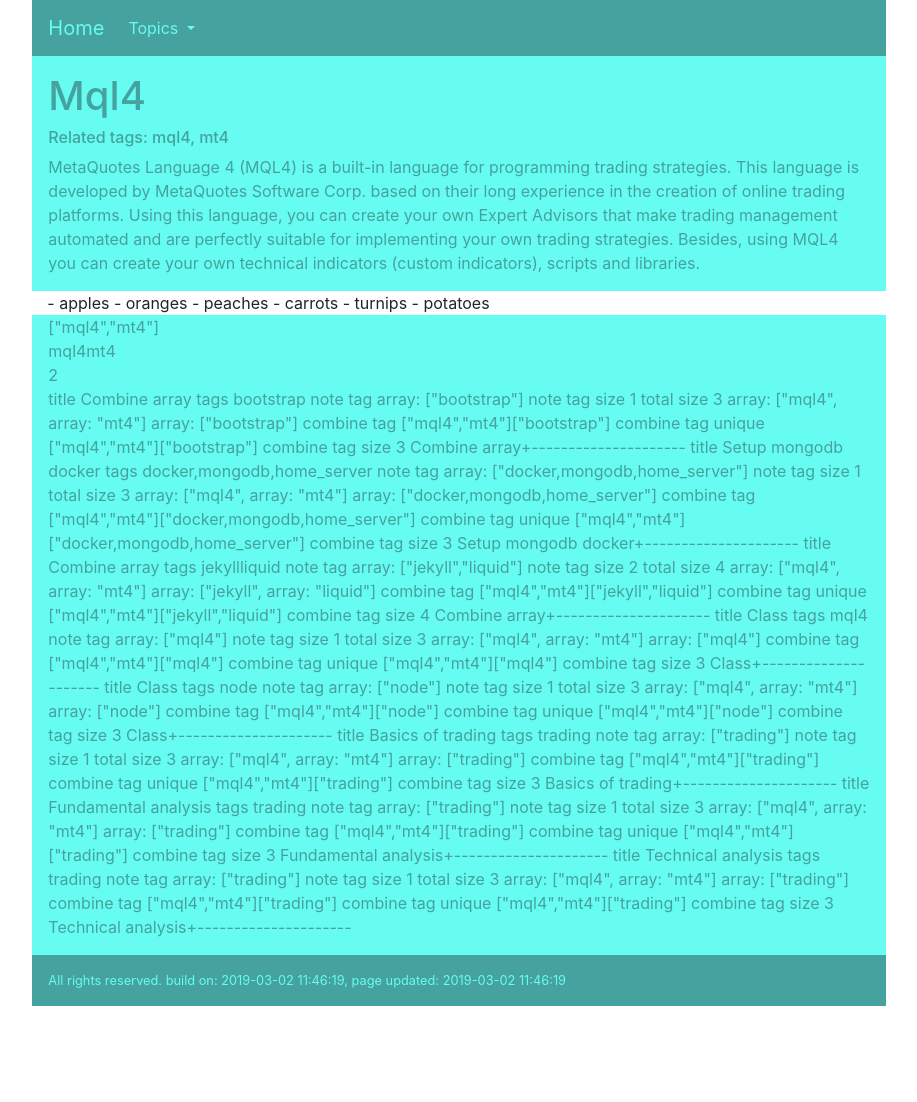
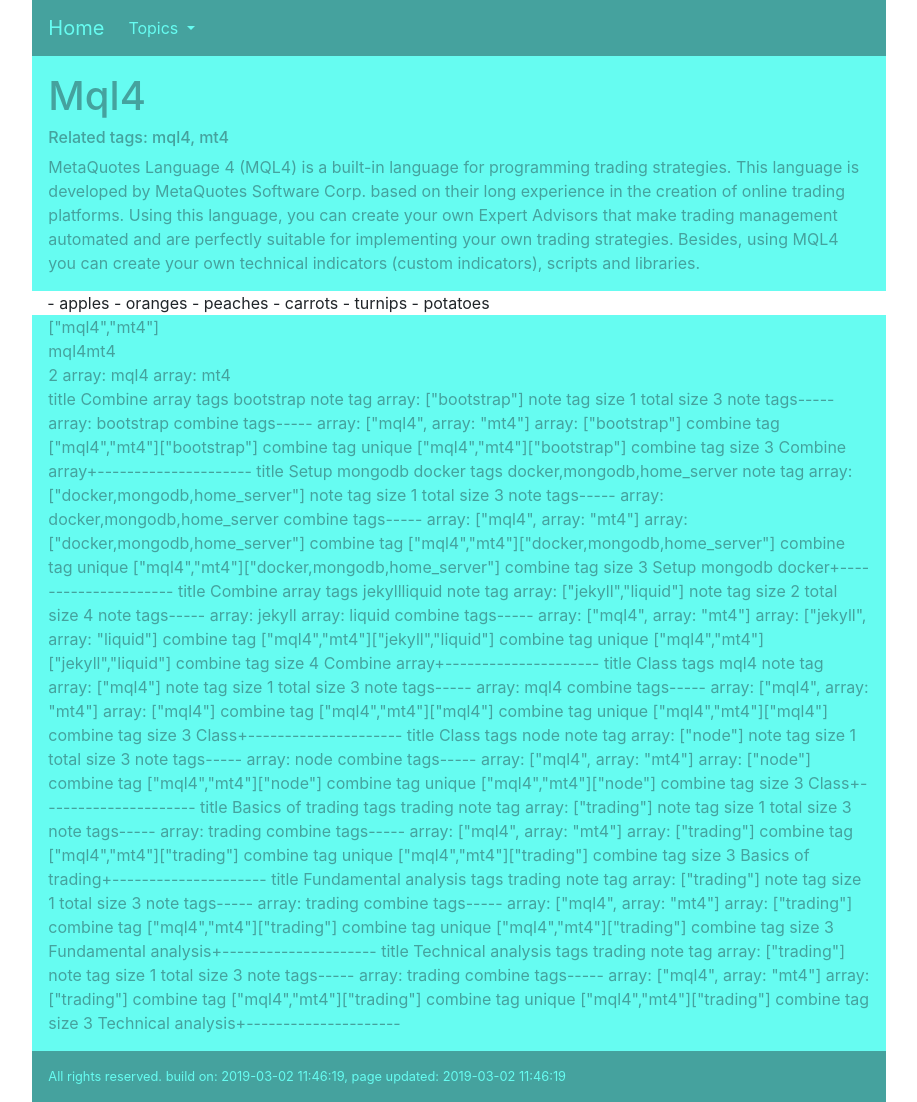
Before and after one commit to CoolColdUK/CoolColdUK.github.io, a Jekyll site: the page built from _topics/mql4.md, in a window 1280 px wide. Shown: the whole page, without its empty margins (181-1098 px from the left). Built offline with Jekyll 4.4.1, drawn with Linux system fonts in a browser that asks for light colours; nearby versions of some CDN libraries; before the commit the page ends 1006 px from its top, so only the background shows below that.

Commit message:
explore tags

```diff
--- a/_layouts/topic_bs4grid.html
+++ b/_layouts/topic_bs4grid.html
@@ -31,6 +31,11 @@
     {{page_tags_s}}<br />
     {{page.tags}}<br />
     {{page_tags_c}}
+
+
+    {% for c in page.tags %}
+      array: {{c}}
+    {%endfor%}
   <div class="flex-content">
     {% for note in site.notes %}
       title {{note.title}}
@@ -43,10 +48,16 @@
       note tag size {{note_tags_c}}
       total size {{total_tags_c}}
 
+
       {% assign combine_tags = page_tags_s | concat: note_tags_s %}
       {% assign combine_tags_u = combine_tags | uniq %}
       {% assign combine_tags_c = combine_tags_u | size %}
 
+      note tags-----
+      {% for c in note.tags %}
+        array: {{c}}
+      {%endfor%}
+      combine tags-----
       {% for c in combine_tags %}
         array: {{c}}
       {%endfor%}
--- a/_topics/mql4.md
+++ b/_topics/mql4.md
@@ -1,6 +1,6 @@
 ---
 name: mql4
 full_name: MetaQuotes Language 4
-tags: [mql4,mt4]
+tags: [mql4, mt4]
 ---
 MetaQuotes Language 4 (MQL4) is a built-in language for programming trading strategies. This language is developed by MetaQuotes Software Corp. based on their long experience in the creation of online trading platforms. Using this language, you can create your own Expert Advisors that make trading management automated and are perfectly suitable for implementing your own trading strategies. Besides, using MQL4 you can create your own technical indicators (custom indicators), scripts and libraries.
```
